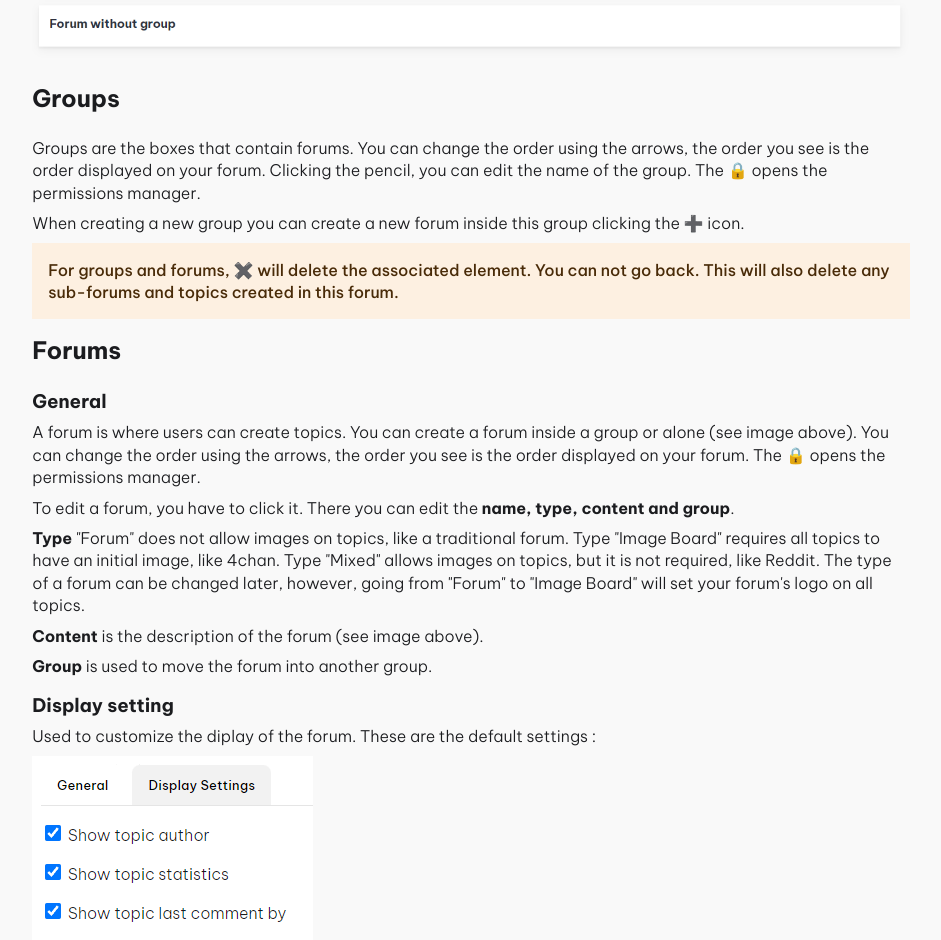
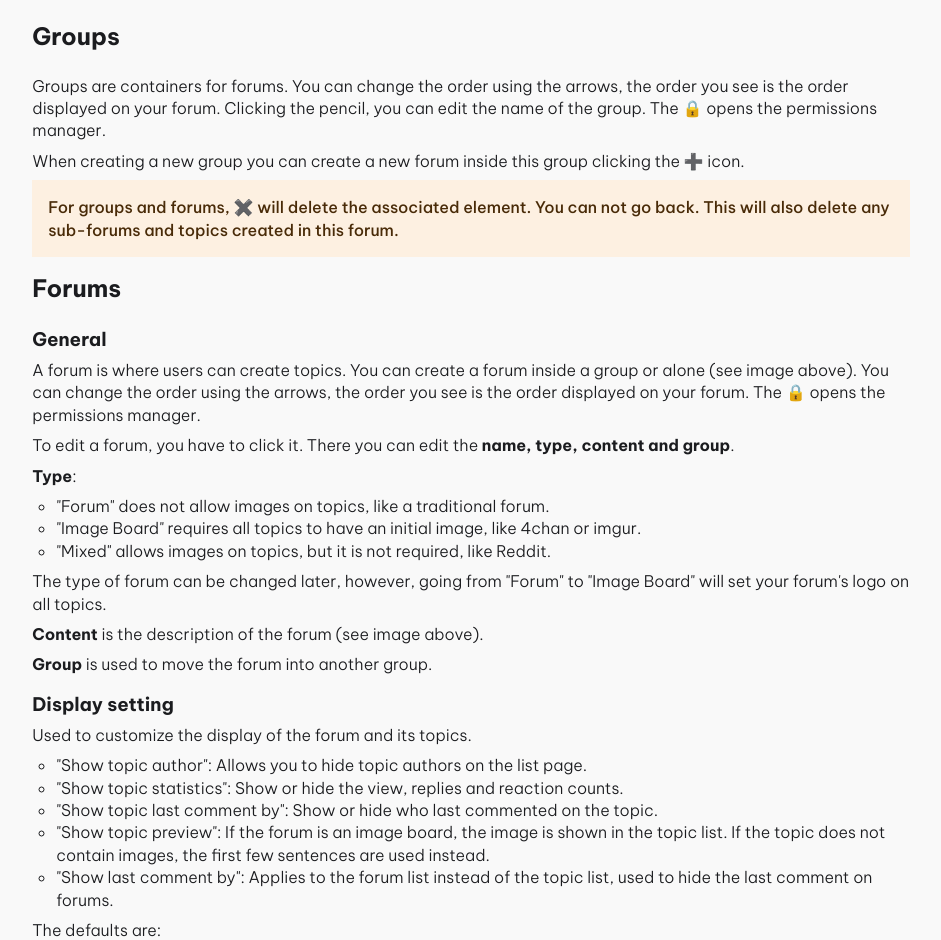
Before and after one commit to forumify/forumify-docs, a Next.js app: page /user-manual/administrator-panel/forums in a window 1280 px wide. Shown: the part 340-1280 px from the top of the page, without its empty margins (317-1258 px from the left). Built offline with nearby package versions, Linux system fonts and the light colour scheme.

Commit message:
fix some spelling errors on forum manual

```diff
--- a/src/app/navigation.json
+++ b/src/app/navigation.json
@@ -12,42 +12,12 @@
       {
         "type": "collection",
         "path": "administrator-panel",
-        "label": "Administrator Panel",
+        "label": "Admin Panel",
         "children": [
-          {
-            "type": "route",
-            "path": "introduction",
-            "label": "Introduction"
-          },
-          {
-            "type": "route",
-            "path": "dashboard",
-            "label": "Dashboard"
-          },
-          {
-            "type": "route",
-            "path": "configuration",
-            "label": "Configuration"
-          },
-          {
-            "type": "route",
-            "path": "users",
-            "label": "Users"
-          },
           {
             "type": "route",
             "path": "forums",
             "label": "Forums"
-          },
-          {
-            "type": "route",
-            "path": "cms",
-            "label": "CMS"
-          },
-          {
-            "type": "route",
-            "path": "settings",
-            "label": "Settings"
           }
         ]
       }
--- a/src/app/user-manual/administrator-panel/forums/page.mdx
+++ b/src/app/user-manual/administrator-panel/forums/page.mdx
@@ -4,14 +4,11 @@ import Alert from '@/components/Alert';
 
 In Forums you can create or edit groups and forums.
 
-<Alert severity="info">
-	Image below shows the result on the index.
-</Alert>
-![User edit](/guides/getting-started/forums-panel.png)
+![Forums](/guides/getting-started/forums-panel.png)
 
 ## Groups
 
-Groups are the boxes that contain forums. You can change the order using the arrows, the order you see is the order displayed on your forum. Clicking the pencil, you can edit the name of the group. The 🔒 opens the permissions manager.
+Groups are containers for forums. You can change the order using the arrows, the order you see is the order displayed on your forum. Clicking the pencil, you can edit the name of the group. The 🔒 opens the permissions manager.
 
 When creating a new group you can create a new forum inside this group clicking the ➕ icon.
 
@@ -27,7 +24,12 @@ A forum is where users can create topics. You can create a forum inside a group
 
 To edit a forum, you have to click it. There you can edit the **name, type, content and group**.
 
-**Type** "Forum" does not allow images on topics, like a traditional forum. Type "Image Board" requires all topics to have an initial image, like 4chan. Type "Mixed" allows images on topics, but it is not required, like Reddit. The type of a forum can be changed later, however, going from "Forum" to "Image Board" will set your forum's logo on all topics.
+**Type**:
+- "Forum" does not allow images on topics, like a traditional forum.
+- "Image Board" requires all topics to have an initial image, like 4chan or imgur.
+- "Mixed" allows images on topics, but it is not required, like Reddit.
+
+The type of forum can be changed later, however, going from "Forum" to "Image Board" will set your forum's logo on all topics.
 
 **Content** is the description of the forum (see image above).
 
@@ -35,6 +37,14 @@ To edit a forum, you have to click it. There you can edit the **name, type, cont
 
 ### Display setting
 
-Used to customize the diplay of the forum. These are the default settings :
+Used to customize the display of the forum and its topics.
 
-![User edit](/guides/getting-started/display-setting.png)
+- "Show topic author": Allows you to hide topic authors on the list page.
+- "Show topic statistics": Show or hide the view, replies and reaction counts.
+- "Show topic last comment by": Show or hide who last commented on the topic.
+- "Show topic preview": If the forum is an image board, the image is shown in the topic list. If the topic does not contain images, the first few sentences are used instead.
+- "Show last comment by": Applies to the forum list instead of the topic list, used to hide the last comment on forums.
+
+The defaults are:
+
+![Display Settings](/guides/getting-started/display-setting.png)
```
